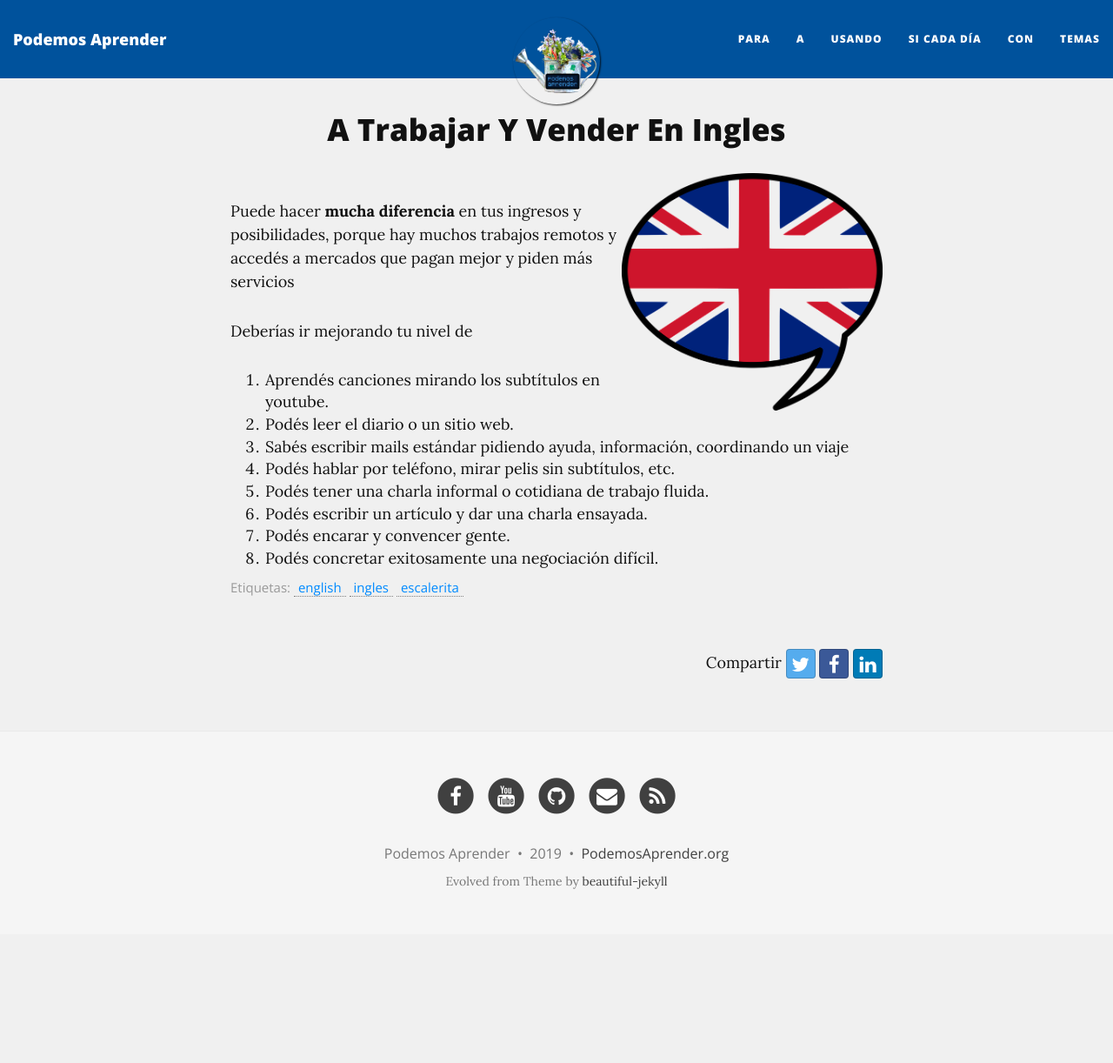
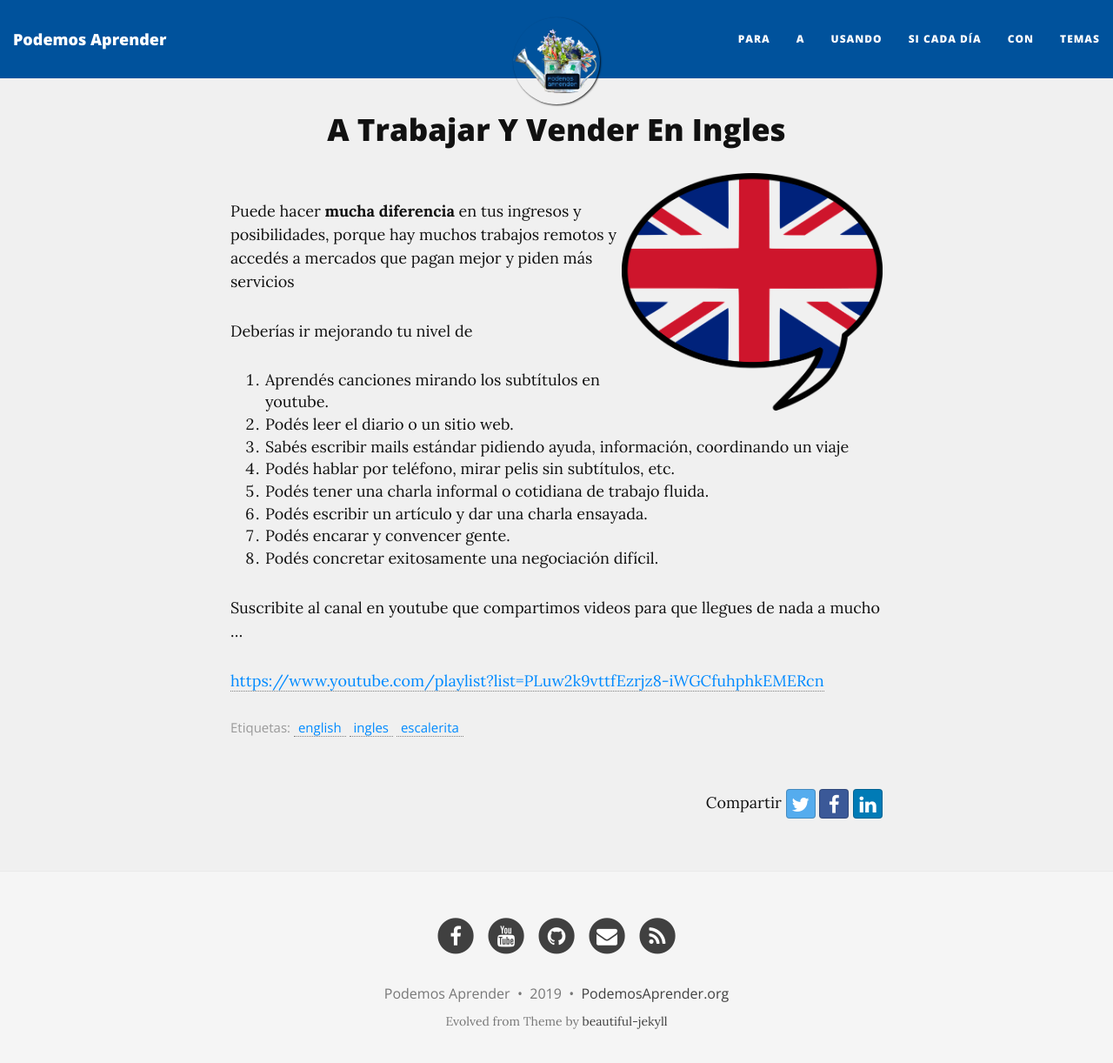
Before and after one commit to podemosaprender/podemosaprender.github.io, a Jekyll site: the page built from _contenidos/20comunicar/a-trabajar-y-vender-en-ingles.md, in a window 1280 px wide and 1235 px high. Shown: the top 1222 px of the window at 87% size. Built offline with Jekyll 4.4.1, drawn with Linux system fonts in a browser that asks for light colours; nearby versions of some CDN libraries.

Commit message:
PLAYLIST ingles

```diff
--- a/_contenidos/20comunicar/a-trabajar-y-vender-en-ingles.md
+++ b/_contenidos/20comunicar/a-trabajar-y-vender-en-ingles.md
@@ -15,3 +15,7 @@ Deberías ir mejorando tu nivel de
 8. Podés escribir un artículo y dar una charla ensayada.
 9. Podés encarar y convencer gente.
 10. Podés concretar exitosamente una negociación difícil.
+
+Suscribite al canal en youtube que compartimos videos para que llegues de nada a mucho ...
+
+<https://www.youtube.com/playlist?list=PLuw2k9vttfEzrjz8-iWGCfuhphkEMERcn>
```
